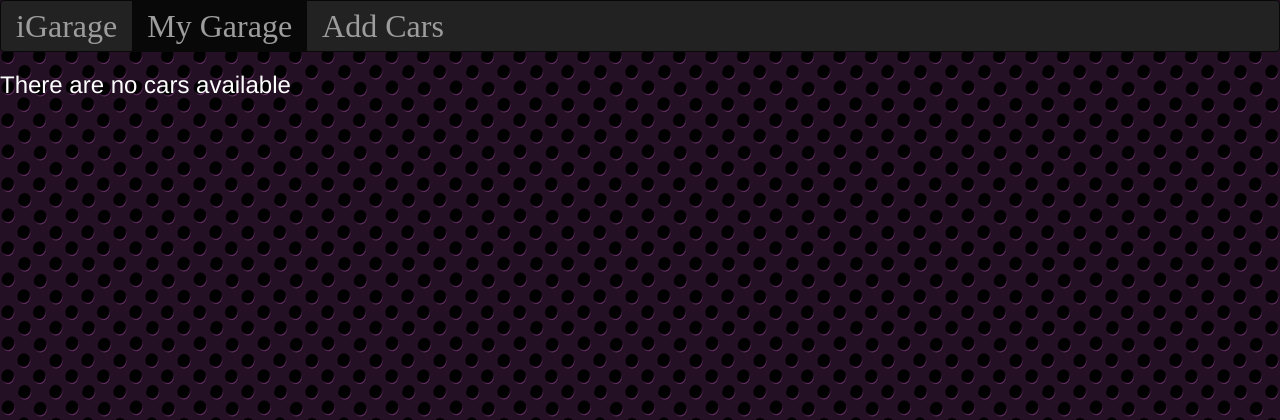
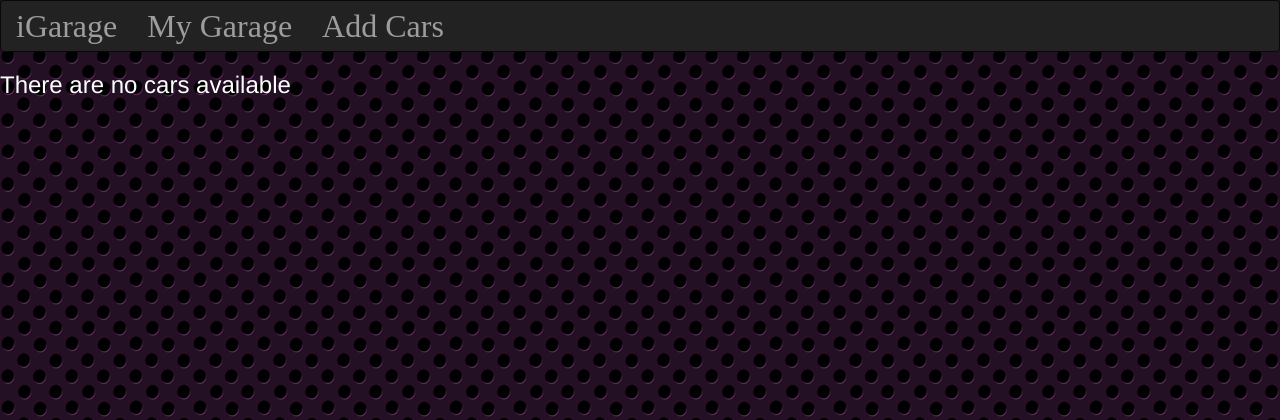
Before and after one commit to chrisb1986/awp2, a Django app: page /garage/ in a window 1280 px wide. Shown: the top 420 px of the page. Run offline with Django 3.2, Linux system fonts and the light colour scheme; data that the repository does not hold is empty; some libraries are stand-ins or nearby versions; some web fonts are replaced.

Commit message:
Updated template

```diff
--- a/garage/templates/garage/base.html
+++ b/garage/templates/garage/base.html
@@ -26,7 +26,7 @@
         <div class="collapse navbar-collapse" id="topNavBar">
             <ul class="nav navbar-nav">
                 <!-- View all cars. -->
-                <li class="active">
+                <li class="">
                     <a href="{% url 'garage:index' %}">My Garage</a>
                 </li>
                 <!-- Add cars. -->
```
